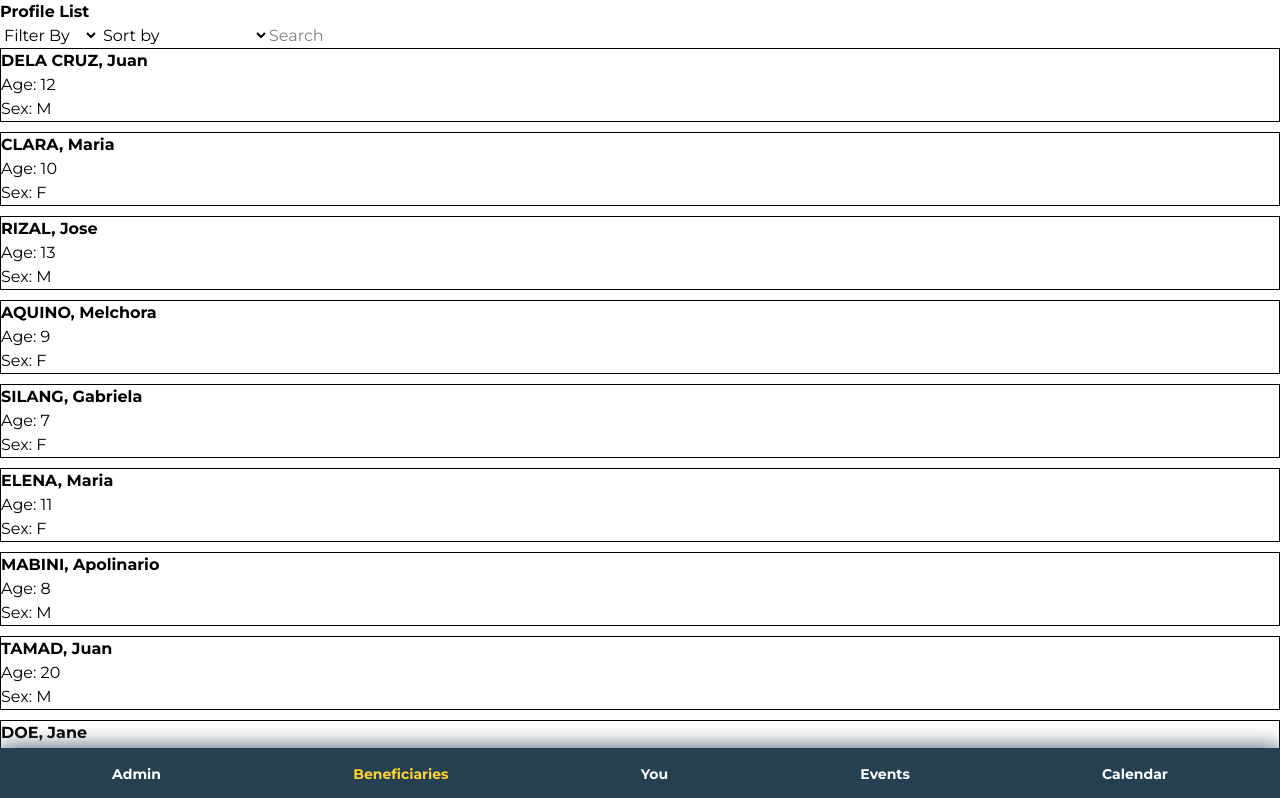
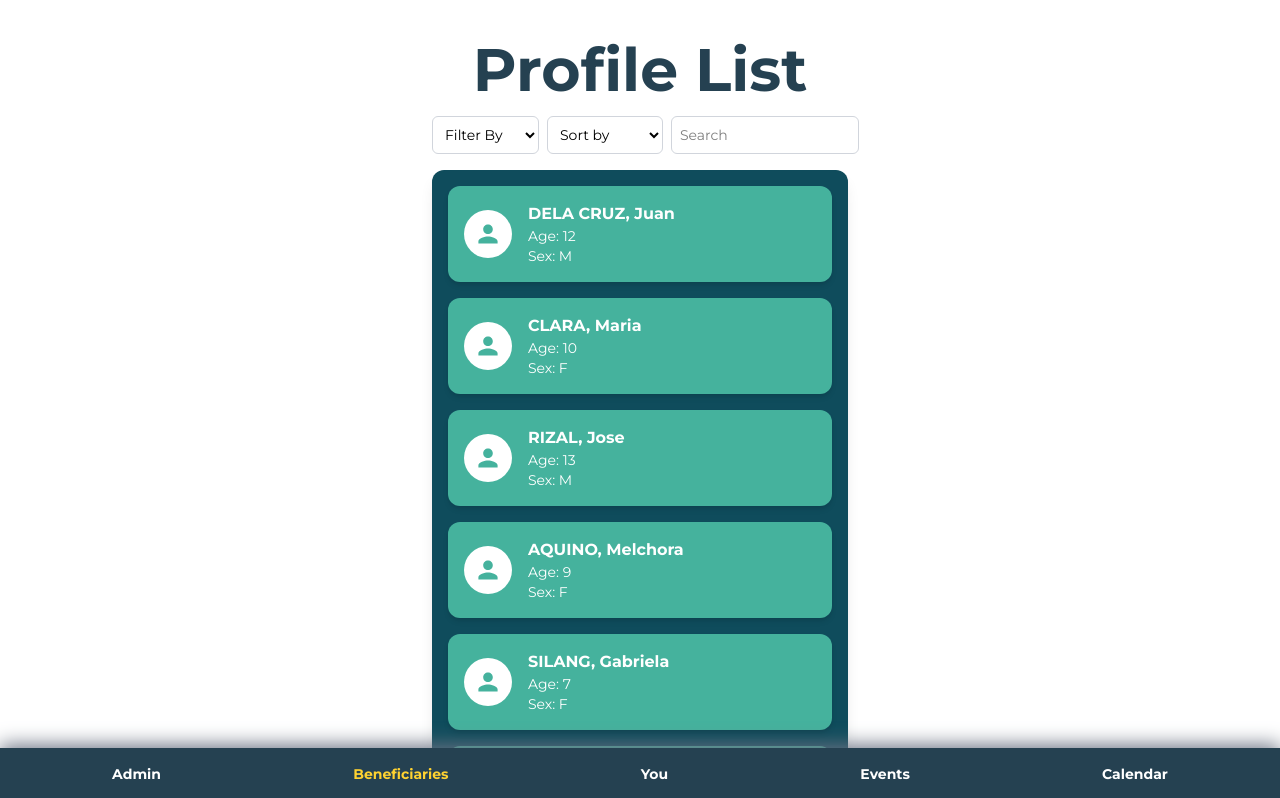
Before and after one commit to Parum-Lucis/csswengS16chai, a React (Vite) app: page /view-profile-list in a window 1280 px wide. Shown: the top 798 px of the page. Built offline with nearby package versions, Linux system fonts and the light colour scheme; no server answers; sample sign-in values are in the browser's storage.

Commit message:
Add: Front-end for Beneficiary List

```diff
--- a/src/routes/BeneficiaryList.tsx
+++ b/src/routes/BeneficiaryList.tsx
@@ -75,46 +75,78 @@ function BeneficiaryList() {
   }
 
   return (
-    <div>
-      <h1 style={{fontWeight:"bold"}}>Profile List</h1>
+    <div className="w-full max-w-md mx-auto mt-6 p-4">
+      <h1 className="text-center text-6xl font-bold text-[#254151] mb-4 font-[Montserrat]">Profile List</h1>
 
-      <div className="control-btns">
-
-        <select value={filter} onChange={e => setFilter(e.target.value)}>
+      <div className="flex flex-col gap-2 sm:flex-row sm:items-center sm:justify-between mb-4">
+        <select
+          value={filter}
+          onChange={e => setFilter(e.target.value)}
+          className="p-2 rounded-md border border-gray-300 text-sm"
+        >
           <option value="">Filter By</option>
           <option value="student">Student</option>
           <option value="waitlist">Waitlist</option>
           <option value="volunteer">Volunteer</option>
         </select>
 
-        <select value={sort} onChange={e => setSort(e.target.value)}>
+        <select
+          value={sort}
+          onChange={e => setSort(e.target.value)}
+          className="p-2 rounded-md border border-gray-300 text-sm"
+        >
           <option value="">Sort by</option>
-          <option value="lastName">Sort by Last Name</option>
-          <option value="firstName">Sort by First Name</option>
-          <option value="age">Sort by Age</option>
+          <option value="lastName">Last Name</option>
+          <option value="firstName">First Name</option>
+          <option value="age">Age</option>
         </select>
 
         <input
-          type="text" placeholder="Search" value={search} onChange={e => setSearch(e.target.value)}
+          type="text"
+          placeholder="Search"
+          value={search}
+          onChange={e => setSearch(e.target.value)}
+          className="p-2 rounded-md border border-gray-300 text-sm"
         />
       </div>
 
-      <div className="profile-list">
+    <div className="bg-[#0F4C5C] p-4 rounded-xl shadow-lg">
+      <div className="flex flex-col gap-4">
         {filteredprofiles.map((profile, index) => (
-            <div className="profile" key={index} style={{ border:"1px solid black", marginBottom:"10px" }} onClick={() => {
+          <div
+            key={index}
+            onClick={() => {
               console.log(`Profile clicked: ${profile.firstName} ${profile.lastName}`);
-              navigate(`/view-profile`); // TODO navigate to specific profile
-              }}>
+              navigate(`/view-profile`);
+            }}
+          className="flex items-center bg-[#45B29D] text-white rounded-xl p-4 shadow-md cursor-pointer hover:opacity-90 transition"
+          >
 
-              <span style={{ fontWeight:"bold" }}> {profile.lastName.toUpperCase()}, {profile.firstName} </span> <br/>
-              <span> Age: {profile.age}</span> <br/>
-              <span> Sex: {profile.sex}</span>
+            <div className="w-12 h-12 bg-white rounded-full flex items-center justify-center mr-4">
+              <svg
+                className="w-6 h-6 text-[#45B29D]"
+                fill="currentColor"
+                viewBox="0 0 24 24"
+              >
+                <path
+                  d="M12 12c2.7 0 4.8-2.1 4.8-4.8S14.7 2.4 12 2.4 7.2 4.5 7.2 7.2 9.3 12 12 12zm0 2.4c-3.2 0-9.6 1.6-9.6 4.8v2.4h19.2v-2.4c0-3.2-6.4-4.8-9.6-4.8z"
+                />
+              </svg>
+            </div>
 
+            <div className="flex flex-col text-sm">
+              <span className="font-bold text-base font-[Montserrat]">
+                {profile.lastName.toUpperCase()}, {profile.firstName}
+              </span>
+              <span>Age: {profile.age}</span>
+              <span>Sex: {profile.sex}</span>
             </div>
+        </div>
         ))}
       </div>
     </div>
-  );
+  </div>
+);
 }
 
 export default BeneficiaryList;
```
